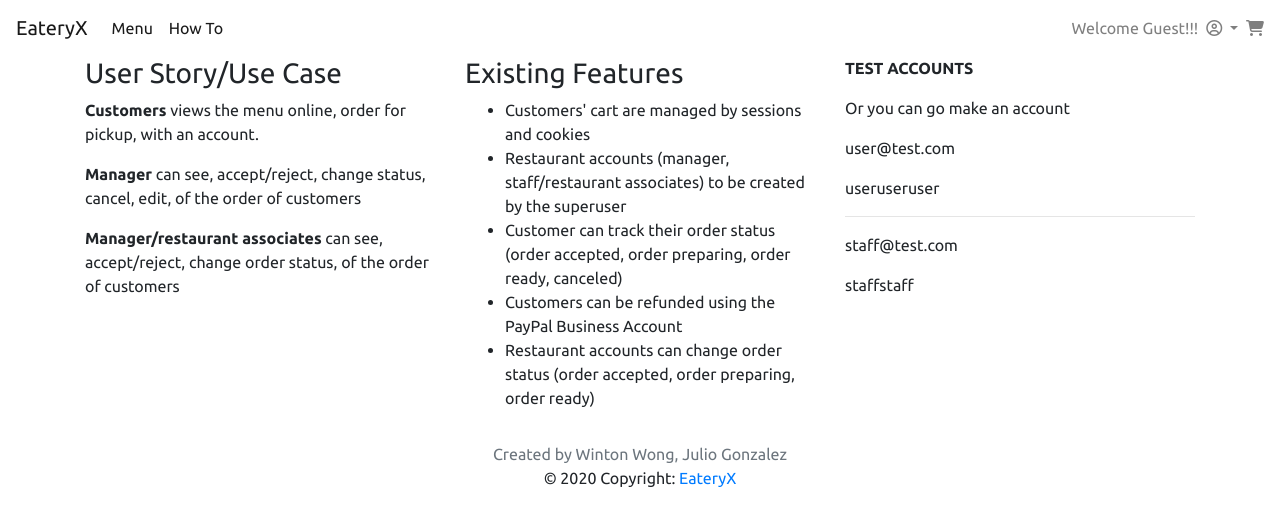
After one commit to wintonw/final-project-webx, a Django app: page /how-to/ in a window 1280 px wide. The commit adds this page. Shown: the top 526 px of the page. Run offline with Django 3.2, Linux system fonts and the light colour scheme; some libraries are stand-ins or nearby versions.

Commit message:
added how to use page

```diff
--- a/restaurants/templates/customer_elements/customer_navbar.html
+++ b/restaurants/templates/customer_elements/customer_navbar.html
@@ -16,7 +16,9 @@
             <li class="nav-item">
                 <a class="nav-item nav-link active" href="{% url 'restaurants:menu' %}">Menu</a>
             </li>
-
+            <li class="nav-item">
+                <a class="nav-item nav-link active" href="{% url 'restaurants:howTo' %}">How To</a>
+            </li>
         </ul>
 
         <ul class="navbar-nav">
--- /dev/null
+++ b/restaurants/templates/how_to.html
@@ -0,0 +1,45 @@
+{% extends './customer_base.html'%}
+{%block title%}
+<title>How To</title>
+{%endblock title%}
+{% block siteCustomLinks%}
+{%endblock siteCustomLinks%}
+
+{% block mainContent %}
+
+<div class="container">
+    <div class="row">
+        <div class="col">
+            <h3 id="user-story-use-case">User Story/Use Case</h3>
+            <blockquote>
+                <p><strong>Customers</strong> views the menu online, order for pickup, with an account. </p>
+                <p><strong>Manager</strong> can see, accept/reject, change status, cancel, edit, of the order of
+                    customers</p>
+                <p><strong>Manager/restaurant associates</strong> can see, accept/reject, change order status, of the
+                    order of customers</p>
+            </blockquote>
+        </div>
+        <div class="col">
+            <h3 id="existing-features">Existing Features</h3>
+            <ul>
+                <li>Customers&#39; cart are managed by sessions and cookies</li>
+                <li>Restaurant accounts (manager, staff/restaurant associates) to be created by the superuser</li>
+                <li>Customer can track their order status (order accepted, order preparing, order ready, canceled)</li>
+                <li>Customers can be refunded using the PayPal Business Account</li>
+                <li>Restaurant accounts can change order status (order accepted, order preparing, order ready)</li>
+            </ul>
+        </div>
+        <div class="col">
+            <p> <strong>TEST ACCOUNTS</strong></p>
+            <p>Or you can go make an account</p>
+            <p>user@test.com</p>
+            <p>useruseruser</p>
+            <hr>
+            <p>staff@test.com</p>
+            <p>staffstaff</p>
+            <p></p>
+        </div>
+    </div>
+
+</div>
+{% endblock mainContent %}
--- a/restaurants/urls.py
+++ b/restaurants/urls.py
@@ -9,6 +9,7 @@ urlpatterns = [
     path('signUp/', views.signUp, name='signUp'),
     path('logout/', views.logoutUser, name='logout'),
     path('menu/', views.menu, name='menu'),
+    path('how-to/', views.howTo, name='howTo'),
     path('cart/', views.cart, name='cart'),
     # customer post login
     path('orders/', views.orders, name='orders'),
--- a/restaurants/views.py
+++ b/restaurants/views.py
@@ -214,3 +214,7 @@ def dashboard(request):
     context = {"orders": ordersItems,
                }
     return render(request, 'dashboard.html', context)
+
+
+def howTo(request):
+    return render(request, 'how_to.html')
```
